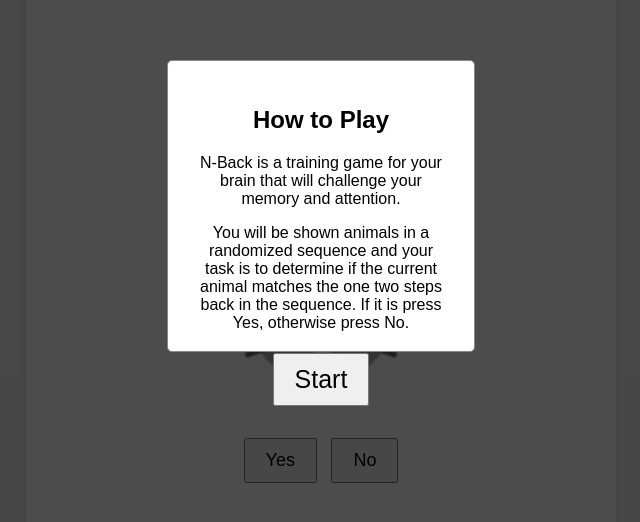
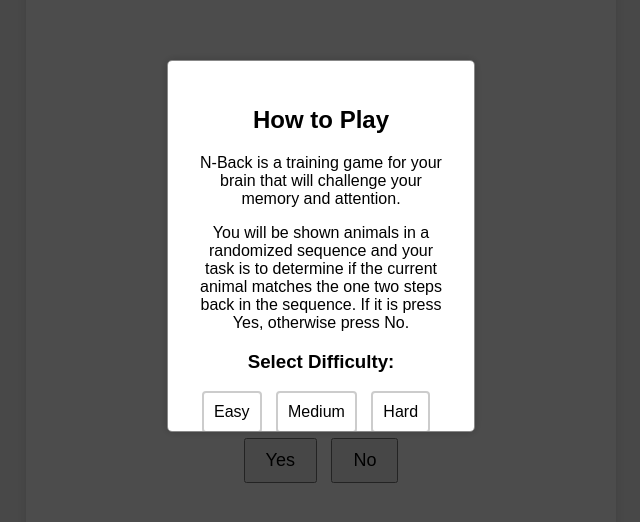
Before and after one commit to abastola0/SoftwareFoundations, a plain HTML site: page index.html in a window 1280 px wide. Shown: the part 132-654 px from the top of the page, without its empty margins (319-959 px from the left). Drawn offline with Linux system fonts and the light colour scheme.

Commit message:
added form for difficulty

```diff
--- a/index.html
+++ b/index.html
@@ -7,6 +7,7 @@
     <link rel="stylesheet" href="style.css">
 </head>
 <body>
+
     <div id="instructions" class="instructions">
         <div class="instructions-content">
 
@@ -14,7 +15,25 @@
             <p>N-Back is a training game for your brain that will challenge your memory and attention. </p>
             </p>You will be shown animals in a randomized sequence and your task is to determine if the current animal matches the one two steps back in the sequence.
                 If it is press Yes, otherwise press No. </p>
-            <button class="close" onclick="closeInstructions()">Start</button>
+
+            <form id="difficulty">
+                <h3>Select Difficulty:</h3>
+                <div class="radio-box">
+                    <input type="radio" id="easy" name="difficulty" value="Easy">
+                    <label for="easy">Easy</label>
+                </div>
+                <div class="radio-box">
+                    <input type="radio" id="medium" name="difficulty" value="Medium">
+                    <label for="medium">Medium</label>
+                </div>
+                <div class="radio-box">
+                    <input type="radio" id="hard" name="difficulty" value="Hard">
+                    <label for="hard">Hard</label>
+                </div>
+                <br><br><br>
+                <input class="difficulty_submit" type="submit" value="START">
+            </form>
+
         </div>
     </div>
 
--- a/script.js
+++ b/script.js
@@ -5,7 +5,7 @@ const correctCount = document.getElementById('correct-count');
 const incorrectCount = document.getElementById('incorrect-count');
 let history = ['', '', ''];
 const characters = ["🐶", "🐱", "🐭", "🐹", "🐰", "🦊", "🐻", "🐨", "🐯", "🦁", "🐮", "🐷", "🐸", "🐔", "🐧", "🦆", "🦉", "🦇", "🦅", "🦋"];
-
+let speed = 0;
 let i = 0;
 let flag = 0;
 const window_size = 2;
@@ -68,3 +68,30 @@ function closeInstructions() {
     var modal = document.getElementById("instructions");
     modal.style.display = "none";
 }
+
+// handles difficulty form submission
+document.getElementById("difficulty").addEventListener("submit", function(event) {
+
+    event.preventDefault();
+
+    // Get the selected difficulty level
+    var selectedDifficulty = document.querySelector('input[name="difficulty"]:checked');
+
+    if (selectedDifficulty) {
+        // A difficulty level has been selected
+        closeInstructions();
+
+        if(selectedDifficulty.value === "Easy") {
+            speed = 10;
+        }
+        else if(selectedDifficulty.value === "Medium") {
+            speed = 5;
+        }
+        else if(selectedDifficulty.value === "Hard") {
+            speed = 3;
+        }
+        // You can now use 'selectedDifficulty.value' to perform actions based on the user's choice.
+        // For demonstration purposes, we'll just log the selected difficulty.
+        console.log("Speed: " + speed);
+    }
+});
--- a/style.css
+++ b/style.css
@@ -52,6 +52,8 @@ button {
     color: red;
     }
 
+
+/* might not need some of this*/
 .instructions {
     display: block;
     position: fixed;
@@ -62,7 +64,8 @@ button {
     height: 100%;
     background-color: rgba(0, 0, 0, 0.7);
     white-space: normal;
-    overflow: hidden; /* or overflow: auto; */
+    overflow: hidden;
+
 }
 
 .instructions-content {
@@ -72,11 +75,13 @@ button {
     padding: 25px;
     border: 1px solid #888;
     border-radius: 5px;
-    width: 20%; /* Adjust the width percentage as needed */
-    height: 30%; /* Adjust the height percentage as needed */
+    max-width: 20%;
+    height: 40%;
     position: relative;
     text-align: center;
     font-family: "Arial";
+    overflow: auto;
+    box-shadow: 0 0 10px rgba(0, 0, 0, 0.2);
 }
 
 .close {
@@ -89,3 +94,52 @@ button {
 .centered {
     text-align: center;
 }
+
+
+.radio-box {
+    display: inline-block;
+    margin-right: 10px;
+}
+
+/* buttons for difficulty levels in boxes */
+.radio-box label {
+    border-radius: 4px;
+    display: block;
+    border: 2px solid #ccc;
+    padding: 10px;
+    cursor: pointer;
+}
+
+/*  For buttons in boxes when selected */
+.radio-box input:checked + label {
+    background-color: #648FFF;
+    color: white;
+    border: 2px solid #a7a6a6;
+}
+
+/* for when button being hovered*/
+.radio-box:hover label{
+    background-color: #648FFF;
+    color: white;
+}
+
+/* Hide the pesky radio button */
+.radio-box input {
+    display: none;
+}
+
+
+.difficulty_submit{
+    font-family: sans-serif;
+    font-size: 150%;
+    width: 25%;
+    height: 50%;
+    border-radius: 5px;
+    background-color: d8d8d8;
+
+}
+
+.difficulty_submit:hover{
+
+    background-color: rgb(120, 228, 147);
+}
```
